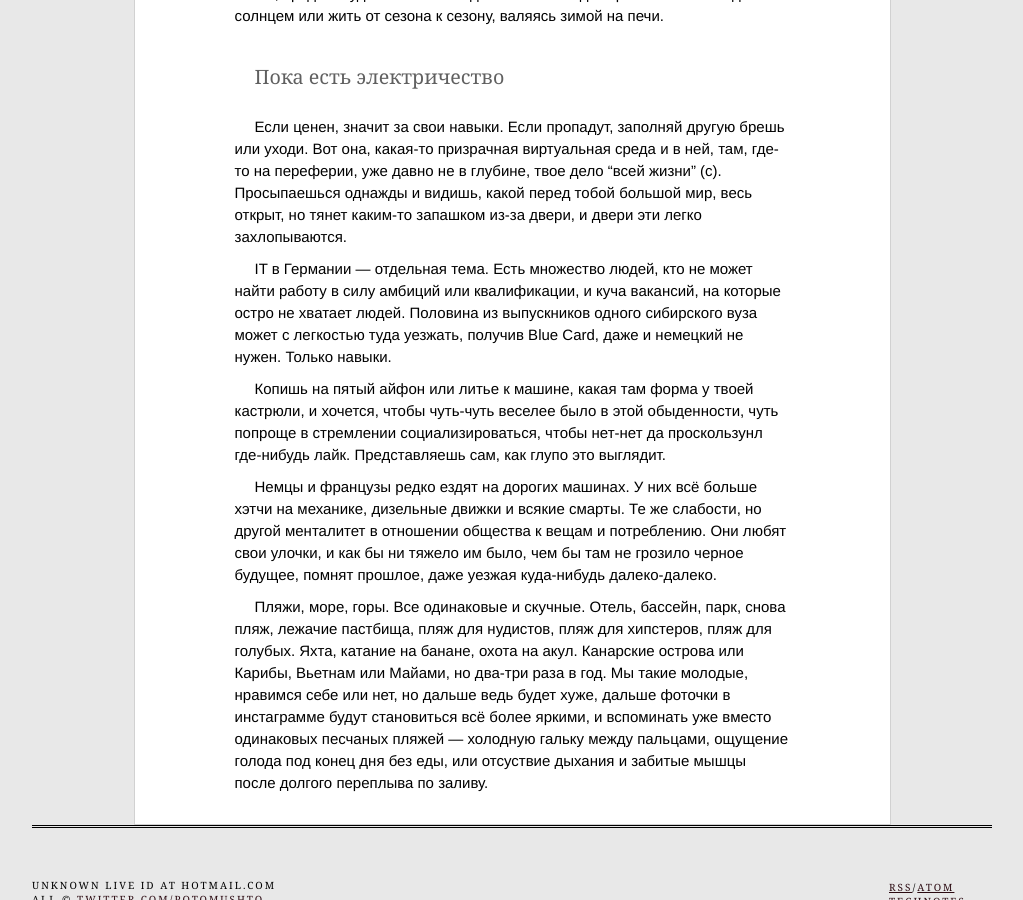
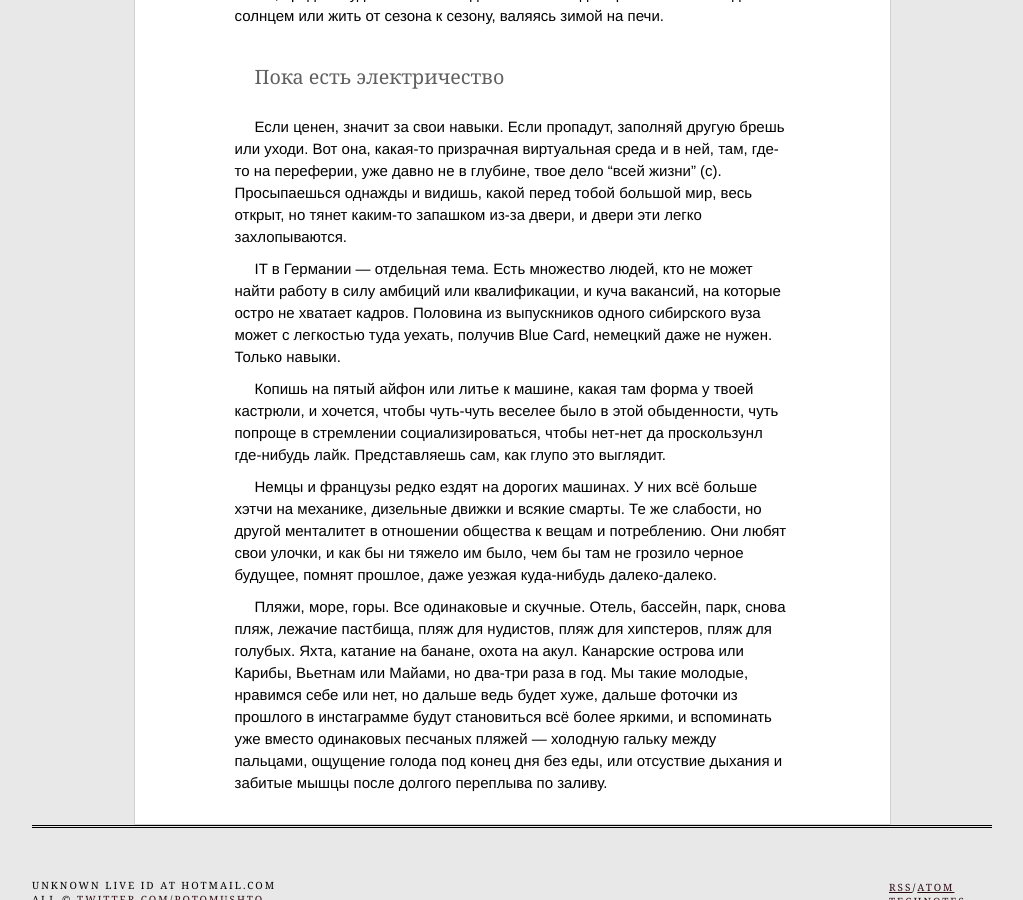
Before and after one commit to ptmt/ptmt.github.com, a Jekyll site: the page built from _posts/2012-09-03-ich-verstehe-sie-nicht.md, in a window 1280 px wide and 900 px high, scrolled down 2349 px. Shown: the whole window, without its empty margins (128-1151 px from the left). Built offline with Jekyll 4.4.1, drawn with Linux system fonts in a browser that asks for light colours; Markdown is read by kramdown in place of the engine named in the settings.

Commit message:
Update _posts/2012-09-03-ich-verstehe-sie-nicht.md

```diff
--- a/_posts/2012-09-03-ich-verstehe-sie-nicht.md
+++ b/_posts/2012-09-03-ich-verstehe-sie-nicht.md
@@ -41,10 +41,10 @@
 
 Если ценен, значит за свои навыки. Если пропадут, заполняй другую брешь или уходи. Вот она, какая-то призрачная виртуальная среда и в ней, там, где-то на переферии, уже давно не в глубине, твое дело "всей жизни" (с). Просыпаешься однажды и видишь, какой перед тобой большой мир, весь открыт, но тянет каким-то запашком из-за двери, и двери эти легко захлопываются.
 
-IT в Германии — отдельная тема. Есть множество людей, кто не может найти работу в силу амбиций или квалификации, и куча вакансий, на которые остро не хватает людей. Половина из выпускников одного сибирского вуза может с легкостью туда уезжать, получив Blue Card, даже и немецкий не нужен. Только навыки.
+IT в Германии — отдельная тема. Есть множество людей, кто не может найти работу в силу амбиций или квалификации, и куча вакансий, на которые остро не хватает кадров. Половина из выпускников одного сибирского вуза может с легкостью туда уехать, получив Blue Card, немецкий даже не нужен. Только навыки.
 
 Копишь на пятый айфон или литье к машине, какая там форма у твоей кастрюли, и хочется, чтобы чуть-чуть веселее было в этой обыденности, чуть попроще в стремлении социализироваться, чтобы нет-нет да проскользунл где-нибудь лайк. Представляешь сам, как глупо это выглядит.
 
 Немцы и французы редко ездят на дорогих машинах. У них всё больше хэтчи на механике, дизельные движки и всякие смарты.  Те же слабости, но другой менталитет в отношении общества к вещам и потреблению. Они любят свои улочки, и как бы ни тяжело им было, чем бы там не грозило черное будущее, помнят прошлое, даже уезжая куда-нибудь далеко-далеко.
 
-Пляжи, море, горы. Все одинаковые и скучные. Отель, бассейн, парк, снова пляж, лежачие пастбища, пляж для нудистов, пляж для хипстеров, пляж для голубых. Яхта, катание на банане, охота на акул. Канарские острова или Карибы, Вьетнам или Майами, но два-три раза в год. Мы такие молодые, нравимся себе или нет, но дальше ведь будет хуже, дальше фоточки в инстаграмме будут становиться всё более яркими, и вспоминать уже вместо одинаковых песчаных пляжей — холодную гальку между пальцами, ощущение голода под конец дня без еды, или отсуствие дыхания и забитые мышцы после долгого переплыва по заливу.
+Пляжи, море, горы. Все одинаковые и скучные. Отель, бассейн, парк, снова пляж, лежачие пастбища, пляж для нудистов, пляж для хипстеров, пляж для голубых. Яхта, катание на банане, охота на акул. Канарские острова или Карибы, Вьетнам или Майами, но два-три раза в год. Мы такие молодые, нравимся себе или нет, но дальше ведь будет хуже, дальше фоточки из прошлого в инстаграмме будут становиться всё более яркими, и вспоминать уже вместо одинаковых песчаных пляжей — холодную гальку между пальцами, ощущение голода под конец дня без еды, или отсуствие дыхания и забитые мышцы после долгого переплыва по заливу.
```
